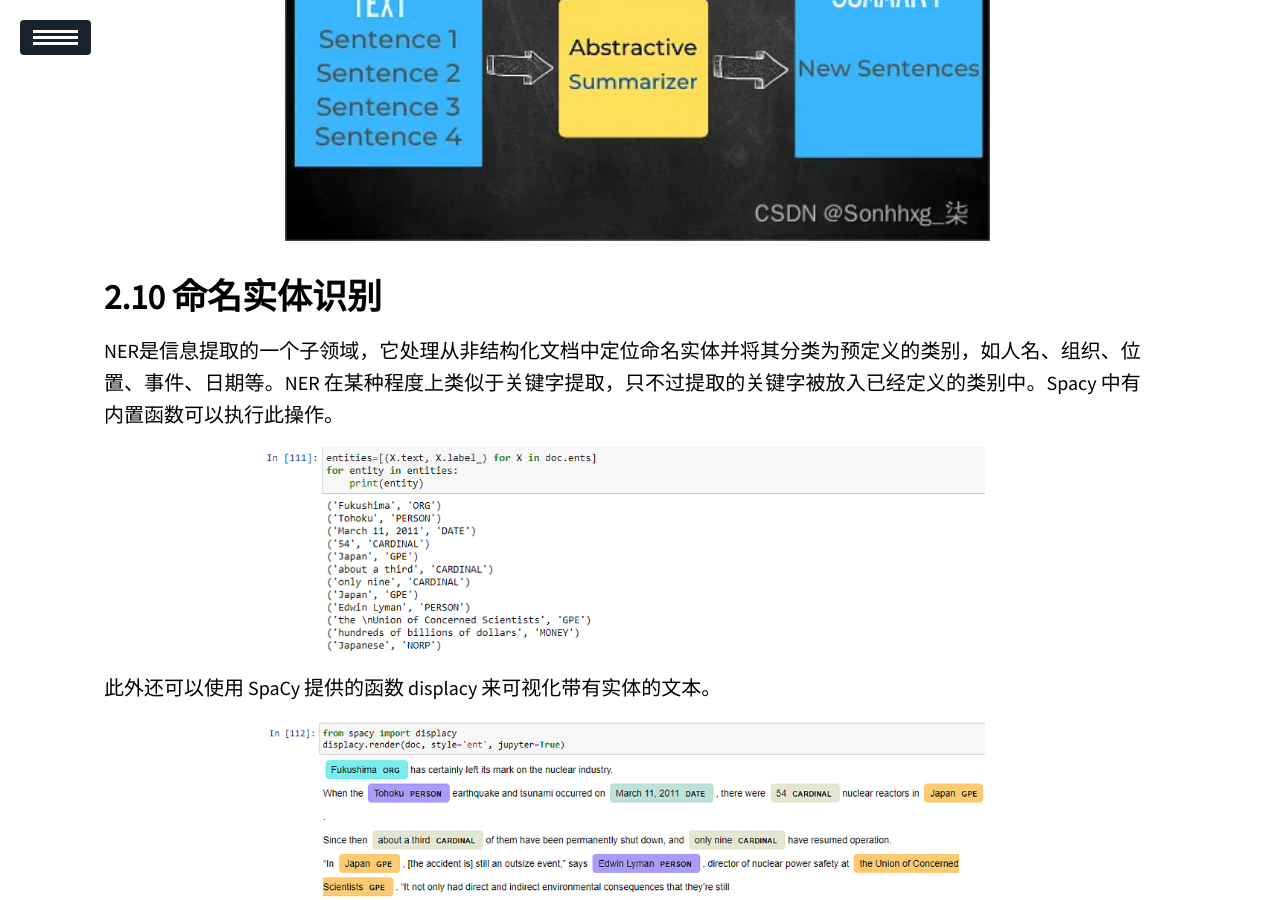
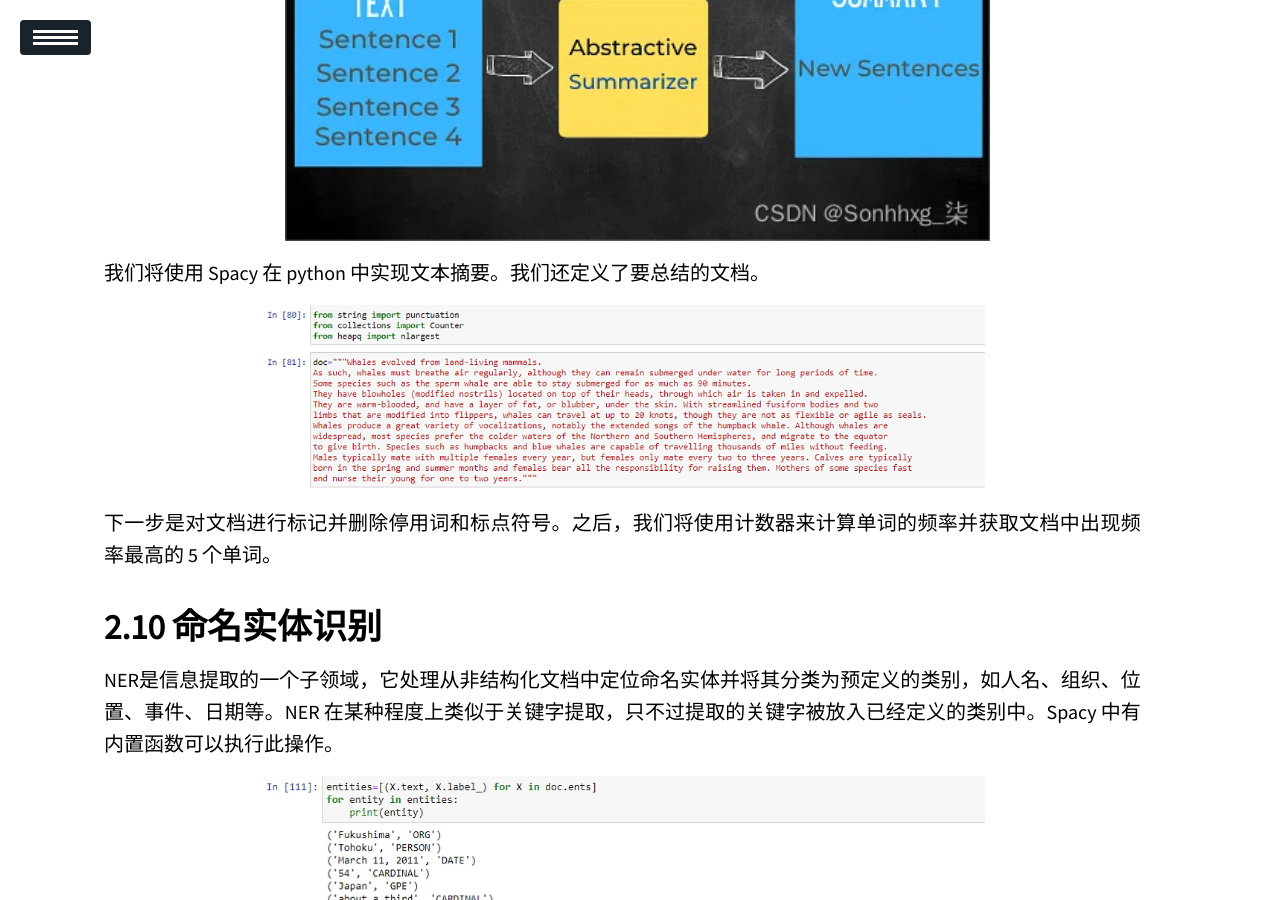
Before and after one commit to ssskz/ssskz.github.io, a Jekyll site: the page built from _posts/2024-5-19-NLP.md, in a window 1280 px wide and 900 px high, scrolled down 13543 px. Built offline with Jekyll 4.4.1, drawn with Linux system fonts in a browser that asks for light colours; our own code applies the rules of GitHub Pages for plain Markdown files; formulas are drawn with MathJax 3; a script that is not in the unit is left out.

Commit message:
1
Signed-off-by: ssskz <12497590+ssskz@user.noreply.gitee.com>

```diff
--- a/_posts/2024-5-19-NLP.md
+++ b/_posts/2024-5-19-NLP.md
@@ -306,6 +306,12 @@ pyLDAvis 提供了一种非常直观的方式来查看和解释拟合的 LDA 主
 - 基于抽象的摘要：在这种文本摘要技术中，从捕获最有用信息的原始文档中创建新的短语和句子。摘要的语言和句子结构与原始文档不同，因为这种技术涉及释义。我们还可以克服基于提取的方法中发现的语法不一致。
 <img src="https://ssskz.github.io/materials/自然语言处理/b.png" width="70%">
 
+我们将使用 Spacy 在 python 中实现文本摘要。我们还定义了要总结的文档。
+
+<img src="https://ssskz.github.io/materials/自然语言处理/18.png" width="70%">
+
+下一步是对文档进行标记并删除停用词和标点符号。之后，我们将使用计数器来计算单词的频率并获取文档中出现频率最高的 5 个单词。
+
 ## 命名实体识别
 
 NER是信息提取的一个子领域，它处理从非结构化文档中定位命名实体并将其分类为预定义的类别，如人名、组织、位置、事件、日期等。NER 在某种程度上类似于关键字提取，只不过提取的关键字被放入已经定义的类别中。Spacy 中有内置函数可以执行此操作。
```
